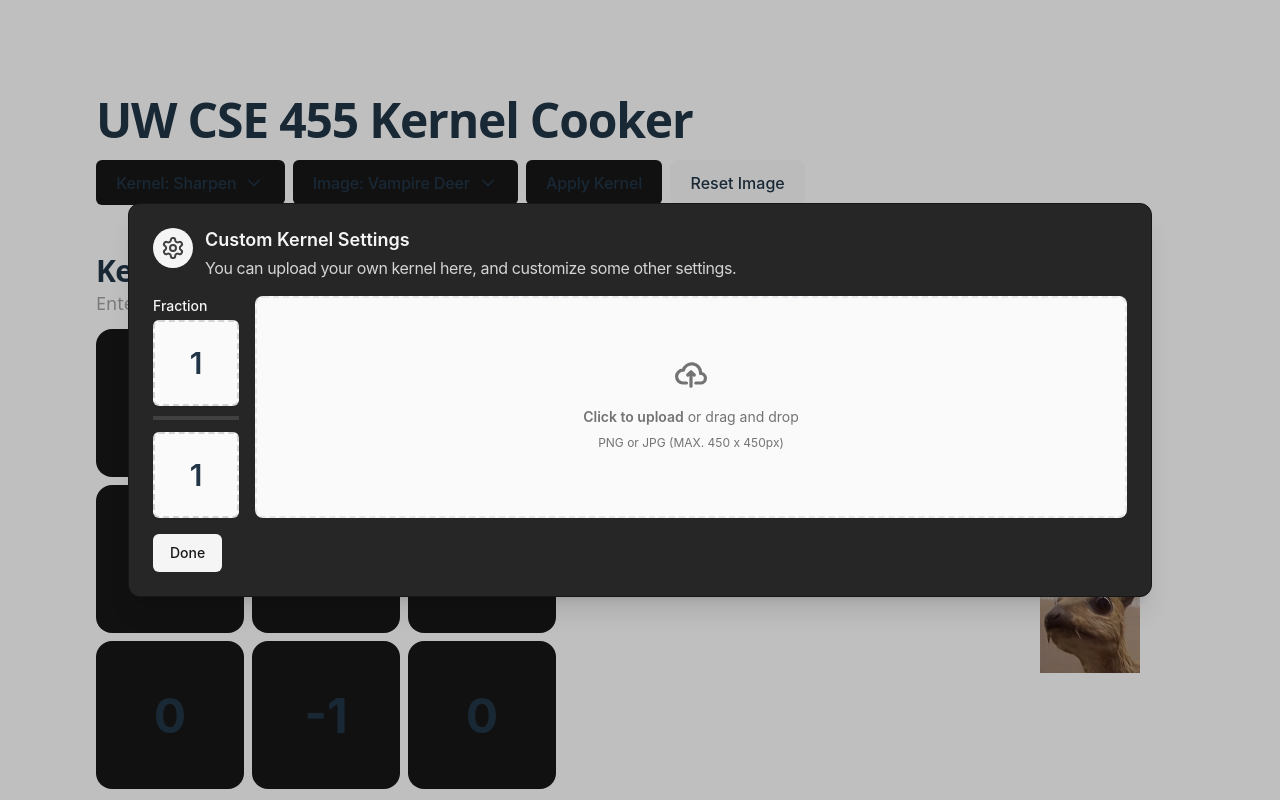
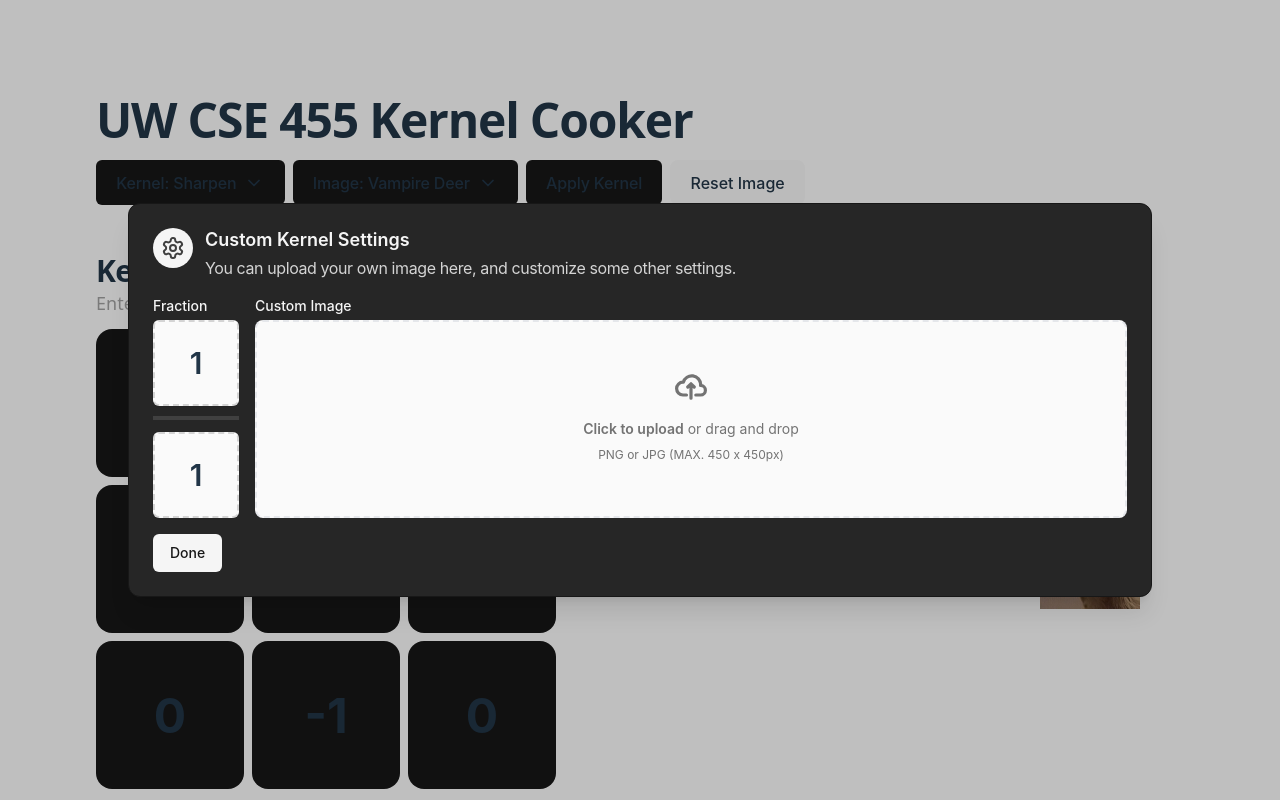
Before and after one commit to DerekZZhu/KernelCooker, a React (Vite) app: page / in a window 1280 px wide. Both pictures are taken after a click on the button 313 px from the left and 268 px from the top of the page. Shown: the top 800 px of the page. Built offline with nearby package versions, Linux system fonts and the light colour scheme.

Commit message:
Working fraction application to custom kernels

```diff
--- a/src/App.jsx
+++ b/src/App.jsx
@@ -9,7 +9,7 @@ import gates from './assets/gates.png'
 import baboon from './assets/baboon.jpg'
 
 import './App.css'
-import { CheckCircle, ChevronDown, Settings, X } from 'lucide-react'
+import { ArrowDown, CheckCircle, ChevronDown, Settings, X } from 'lucide-react'
 
 
 
@@ -52,6 +52,9 @@ function App() {
                   {name:"This Man", img_:tm},
                   {name:"Gates Building", img_:gates},
                   {name:"Baboon", img_:baboon}]
+
+  const resources = [{name: "But what is a convolution?", link: "https://www.youtube.com/watch?v=KuXjwB4LzSA&t=1s"},
+                     {name: "Kernels (Image Processing)", link: "https://en.wikipedia.org/wiki/Kernel_(image_processing)"}]
 
   const [grid, setGrid] = useState([
     [0, 0, 0],
@@ -202,10 +205,25 @@ function App() {
     e.target.select();
   };
 
+  const updateFraction = (index, value) => {
+    if (value <= 0) value = 1;
+    if (index === 0) {
+      setFraction([value, fraction[1]]);
+    } else {
+      setFraction([fraction[0], value]);
+    }
+  }
+
+  const applyFraction = (matrix, fraction) => {
+    const newMatrix = matrix.map(row => row.map(cell => cell * fraction[0] / fraction[1]))
+      return newMatrix;
+    }
+
+
 
   return (
     <main className='w-full h-fit flex flex-col lg:flex-row overflow-x-hidden max-w-[2000px] items-center mx-auto'>
-      <div className='w-fit h-full flex flex-col p-24 2xl:col-span-1 lg:col-span-3'>
+      <div className='w-fit h-full flex flex-col p-4 sm:p-4 md:p-12 lg:p-24 2xl:col-span-1 lg:col-span-3'>
         <h1 className='font-bold font-sans mb-4 tracking-tight text-3xl lg:text-4xl xl:text-5xl'>UW CSE 455 Kernel Cooker</h1>
         <div className="flex gap-2 flex-wrap">
           <Menu as="div" className="relative inline-block text-right w-full md:w-auto">
@@ -259,8 +277,7 @@ function App() {
 
         </div>
         <div className='flex flex-col'>
-          <h2 className='font-semibold font-sans text-3xl mt-12 tracking-tight'>Kernel Matrix <span className='inline-block'><button type="button" onClick={openModal} className=' bg-transparent ml-0.5 -mb-1 p-0'><Settings className='mt-1' /></button></span></h2>
-
+          <h2 className='font-semibold font-sans text-3xl mt-12 tracking-tight'>Kernel Matrix <span className='inline-block'><button type="button" onClick={openModal} className=' bg-transparent ml-0.5 -mb-1 p-0'><Settings className='mt-1' /></button></span>{ fraction[0] === fraction[1] ? <span></span> : <span className='text-lg ml-2 font-semibold text-neutral-300'>Fraction: {fraction[0]} / {fraction[1]}</span>}</h2>
           <Transition appear show={isOpen} as={Fragment}>
           <Dialog as="div" className="relative z-10" onClose={closeModal}>
               <Transition.Child
@@ -300,23 +317,25 @@ function App() {
                         </Dialog.Title>
                         <div className="mt-1">
                           <p className="text-md font-base tracking-tight text-neutral-300">
-                            You can upload your own kernel here, and customize some other settings.
+                            You can upload your own image here, and customize some other settings.
                           </p>
                         </div>
                       </div>
                     </div>
+
                     <div className="flex gap-4">
                       <div className='flex flex-col'>
                         <div className="mt-4 mb-4 max-w-24 aspect-square">
-                          <label for="fraction" className="block text-sm font-medium text-neutral-100">
+                          <label className="block text-sm font-medium text-neutral-100">
                             Fraction
                           </label>
                           <input
                             type="number"
                             name="fraction"
+                            onFocus={handleInputFocus}
                             id="fraction"
                             value={fraction[0]}
-                            onChange={(e) => setFraction([e.target.value, fraction[1]])}
+                            onChange={(e) => updateFraction(0, e.target.value)}
                             min={1}
                             placeholder='1'
                             className="mt-1 text-center font-semibold text-3xl focus:ring-neutral-500 focus:border-neutral-500 block w-full shadow-sm border-2 rounded-md aspect-square bg-neutral-50 dark:hover:bg-bray-800 dark:bg-neutral-700 hover:bg-neutral-100 dark:border-neutral-600 dark:hover:border-neutral-500 dark:hover:bg-neutral-600 transition border-neutral-300 border-dashed"
@@ -332,22 +351,26 @@ function App() {
                             name="fraction2"
                             id="fraction2"
                             placeholder='1'
+                            onFocus={handleInputFocus}
                             value={fraction[1]}
-                            onChange={(e) => {setFraction([fraction[0], e.target.value])}}
+                            onChange={(e) => {updateFraction(1, e.target.value)}}
                             min={1}
                             className="mt-1 text-center font-semibold text-3xl focus:ring-neutral-500 focus:border-neutral-500 block w-full shadow-sm border-2 rounded-md aspect-square bg-neutral-50 dark:bg-neutral-700 hover:bg-neutral-100 dark:border-neutral-600 dark:hover:border-neutral-500 dark:hover:bg-neutral-600 transition border-neutral-300 border-dashed"
                           />
                         </div>
                       </div>
-                        <div class="flex items-center justify-center w-full mt-4 relative">
-                          <label for="dropzone-file" className={`flex relative flex-col items-center justify-center w-full h-[222px] border-2 border-dashed rounded-lg cursor-pointer bg-neutral-50 dark:bg-neutral-700 hover:bg-neutral-100 dark:border-neutral-600 dark:hover:border-neutral-500 dark:hover:bg-neutral-600 transition ${isUploaded ? 'bg-green-50 dark:hover:bg-green-900 dark:bg-green-800 hover:bg-green-100 dark:border-green-600 hover:dark:border-green-700 border-green-500 hover:border-green-600' : 'bg-neutral-50 dark:hover:bg-bray-800 dark:bg-neutral-700 hover:bg-neutral-100'}`}>
-                                <div class="flex flex-col items-center justify-center pt-5 pb-6">
-                                    { isUploaded ? <CheckCircle className='w-8 h-8 mb-4 text-green-500 dark:text-green-400' /> : <svg class="w-8 h-8 mb-4 text-neutral-500 dark:text-neutral-400" aria-hidden="true" xmlns="http://www.w3.org/2000/svg" fill="none" viewBox="0 0 20 16"> <path stroke="currentColor" stroke-linecap="round" stroke-linejoin="round" stroke-width="2" d="M13 13h3a3 3 0 0 0 0-6h-.025A5.56 5.56 0 0 0 16 6.5 5.5 5.5 0 0 0 5.207 5.021C5.137 5.017 5.071 5 5 5a4 4 0 0 0 0 8h2.167M10 15V6m0 0L8 8m2-2 2 2"/> </svg>}
-                                    { isUploaded ? <p class="mb-2 text-sm text-green-500 dark:text-green-400"><span class="font-semibold">Uploaded</span> successfully</p> : <p class="mb-2 text-sm text-neutral-500 dark:text-neutral-400"><span class="font-semibold">Click to upload</span> or drag and drop</p>}
-                                    { isUploaded ? <p class="text-xs text-green-500 dark:text-green-400">Using Custom Image</p> : <p class="text-xs text-neutral-500 dark:text-neutral-400">PNG or JPG (MAX. 450 x 450px)</p>}                                </div>
-                                <input id="dropzone-file" type="file" accept="iamge/*" onChange={handleImageUpload} className='absolute top-0 left-0 w-full h-full opacity-0 cursor-pointer' />
-                            </label>
-                        </div>
+                      <div className="flex flex-col justify-center w-full mt-4 relative">
+                        <label className="block text-sm mb-1 font-medium text-neutral-100">
+                            Custom Image
+                          </label>
+                        <label className={`flex relative flex-col items-center justify-center w-full h-[198px] border-2 border-dashed rounded-lg cursor-pointer bg-neutral-50 dark:bg-neutral-700 hover:bg-neutral-100 dark:border-neutral-600 dark:hover:border-neutral-500 dark:hover:bg-neutral-600 transition ${isUploaded ? 'bg-green-50 dark:hover:bg-green-900 dark:bg-green-800 hover:bg-green-100 dark:border-green-600 hover:dark:border-green-700 border-green-500 hover:border-green-600' : 'bg-neutral-50 dark:hover:bg-bray-800 dark:bg-neutral-700 hover:bg-neutral-100'}`}>
+                              <div className="flex flex-col items-center justify-center pt-5 pb-6">
+                                  { isUploaded ? <CheckCircle className='w-8 h-8 mb-4 text-green-500 dark:text-green-400' /> : <svg   className="w-8 h-8 mb-4 text-neutral-500 dark:text-neutral-400"   aria-hidden="true"   xmlns="http://www.w3.org/2000/svg"   fill="none"   viewBox="0 0 20 16" >   {" "}   <path     stroke="currentColor"     strokeLinecap="round"     strokeLinejoin="round"     strokeWidth={2}     d="M13 13h3a3 3 0 0 0 0-6h-.025A5.56 5.56 0 0 0 16 6.5 5.5 5.5 0 0 0 5.207 5.021C5.137 5.017 5.071 5 5 5a4 4 0 0 0 0 8h2.167M10 15V6m0 0L8 8m2-2 2 2"   />{" "} </svg>}
+                                  { isUploaded ? <p className="mb-2 text-sm text-green-500 dark:text-green-400"><span className="font-semibold">Uploaded</span> successfully</p> : <p className="mb-2 text-sm text-neutral-500 dark:text-neutral-400"><span className="font-semibold">Click to upload</span> or drag and drop</p>}
+                                  { isUploaded ? <p className="text-xs text-green-500 dark:text-green-400">Using Custom Image</p> : <p className="text-xs text-neutral-500 dark:text-neutral-400">PNG or JPG (MAX. 450 x 450px)</p>}                                </div>
+                              <input id="dropzone-file" type="file" accept="iamge/*" onChange={handleImageUpload} className='absolute top-0 left-0 w-full h-full opacity-0 cursor-pointer' />
+                          </label>
+                      </div>
                     </div>
 
                       <div className="mt-4">
@@ -378,7 +401,7 @@ function App() {
                   placeholder='0'
                   value={cell}
                   onFocus={handleInputFocus}
-                  onClick={() => {setStringFilter('Custom'), setCFilter(matrix(grid))}}
+                  onClick={() => {setStringFilter('Custom'), setCFilter(matrix(applyFraction(grid, fraction)))}}
                   onChange={(e) => handleInputChange(rowIndex, colIndex, e.target.value)}
                   className='aspect-square h-full w-full text-center font-bold text-5xl rounded-2xl bg-neutral-900'
                 />
@@ -387,22 +410,28 @@ function App() {
           </div>
         </div>
 
-
         <div className="mt-24">
-          Resources:
-          <ul>
-            <a href="https://www.youtube.com/watch?v=KuXjwB4LzSA&t=1s">But what is a convolution?</a>
-            <a href="https://en.wikipedia.org/wiki/Kernel_(image_processing)">Kernels (Image Processing)</a>
-          </ul>
+          <h2>Built for CSE 455 by <a className=' text-neutral-100 hover:text-white transition' href='https://www.linkedin.com/in/derek-zhu-873477215/'>Derek Zhu</a> and <a className='text-neutral-100 hover:text-white transition' href='https://www.ruslan.in'>Ruslan Mukhamedvaleev.</a></h2>
+          <h3 className='mt-2'>Resource List <ArrowDown className='inline-block mb-0.5' size={16}/> </h3>
         </div>
 
         <div className="mt-24">
-          Built for CSE 455 by <a className=' text-neutral-100 hover:text-white transition' href='https://www.linkedin.com/in/derek-zhu-873477215/'>Derek Zhu</a> and <a className='text-neutral-100 hover:text-white transition' href='https://www.ruslan.in'>Ruslan Mukhamedvaleev.</a>
+          <h3 className=' italic'>Resources:</h3>
+          <ul>
+            {resources.map((resource, i) => {
+              return(
+                <li key={i} className='mt-1'>
+                  <a className='text-neutral-100 hover:text-white transition' href={resource.link}>{resource.name}</a>
+                </li>
+              )
+            }
+            )}
+          </ul>
         </div>
       </div>
-      <div className='justify-center items-center max-h-[980px] py-24 md:pt-48 w-fit m-auto '>
+      <div className='justify-center items-center max-h-[980px] h-full w-fit m-auto '>
 
-        <canvas className='m-auto w-[80vw] md:w-fit' ref={canvasRef}/>
+        <canvas className='m-auto w-[80vw] pb-24 md:w-fit' ref={canvasRef}/>
       </div>
 
     </main>
```
